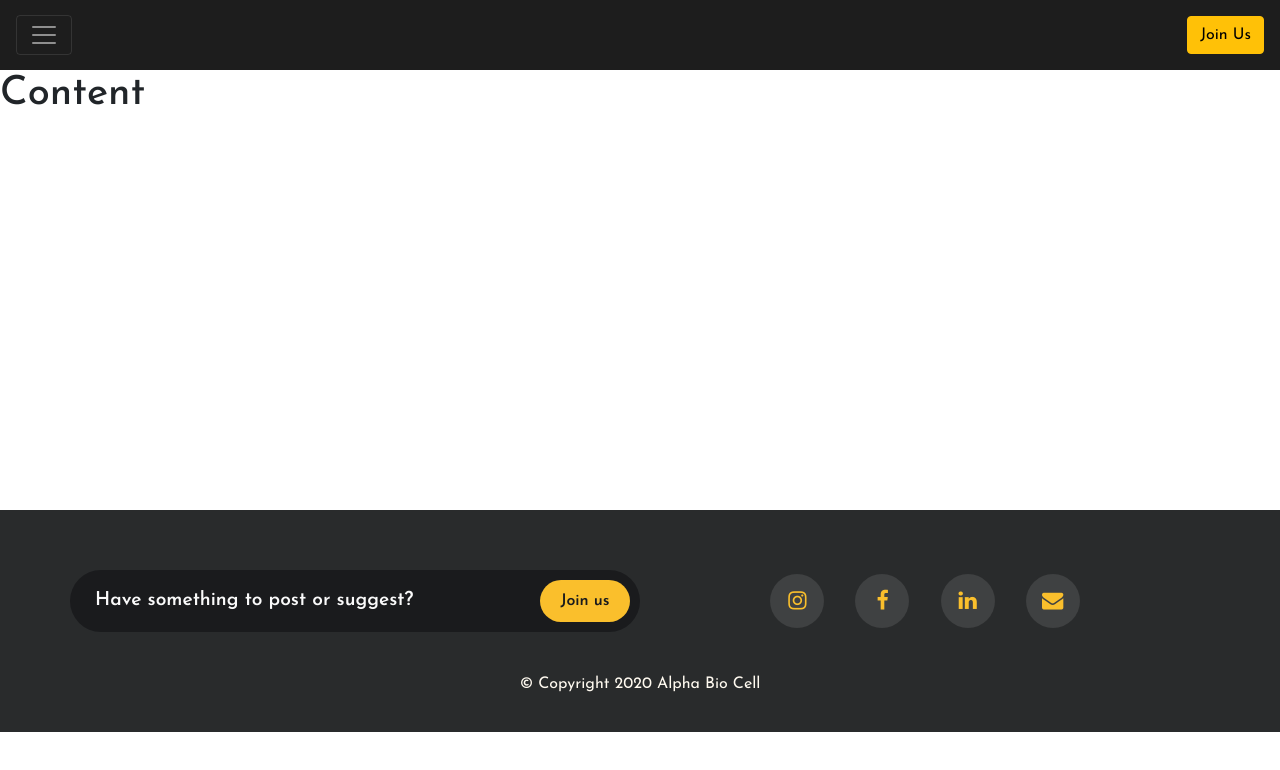
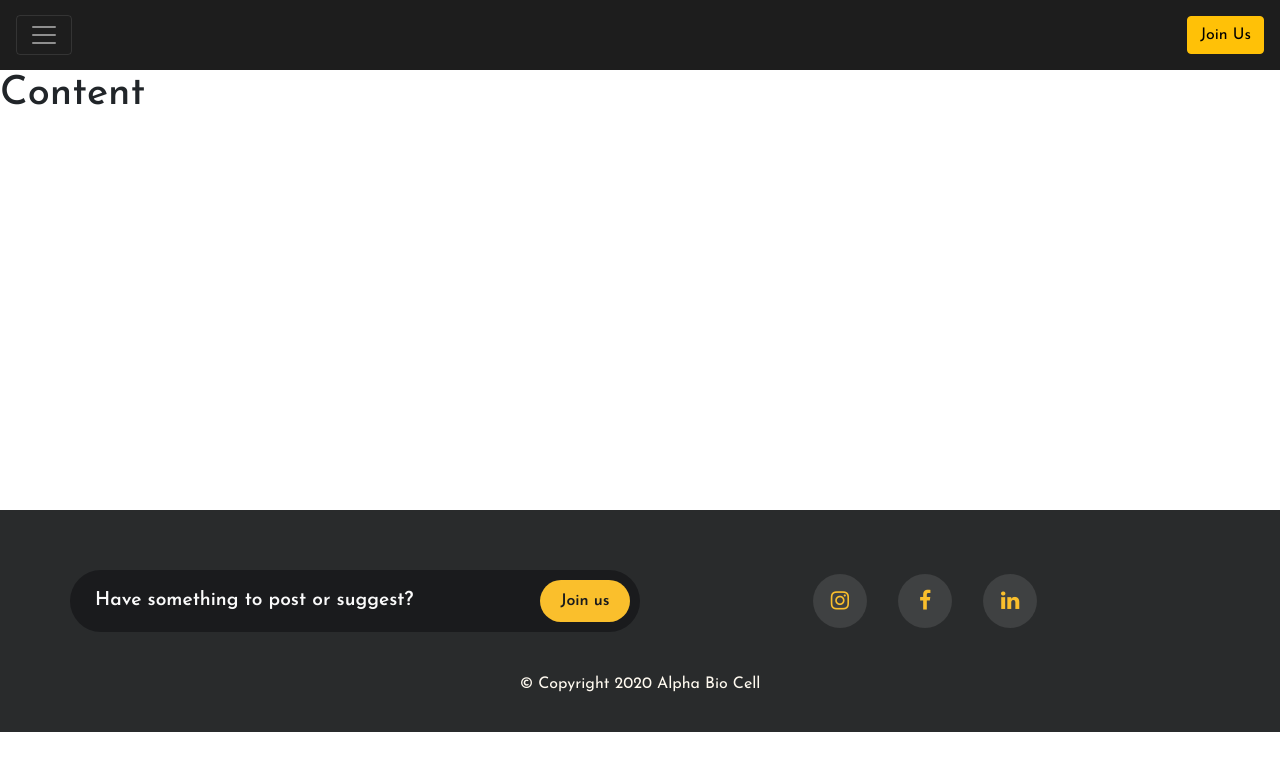
Before and after one commit to vaish1601/nav-and-footer, a plain HTML site: page index.html in a window 1280 px wide. Drawn offline with nearby package versions, Linux system fonts and the light colour scheme.

Commit message:
Update index.html

```diff
--- a/index.html
+++ b/index.html
@@ -109,7 +109,7 @@
                     <a class="btn btn-social-icon btn-google" href="https://www.instagram.com/alphabiocell/?hl=en"><i class="fa fa-instagram fa-lg"></i></a>
                     <a class="btn btn-social-icon btn-google" href="https://www.facebook.com/pages/category/College---University/Alpha-Bio-Cell-2837739956251320/"><i class="fa fa-facebook fa-lg"></i></a>
                     <a class="btn btn-social-icon btn-google" href="https://www.linkedin.com/company/alpha-bio-cell"><i class="fa fa-linkedin fa-lg"></i></a>
-                    <a class="btn btn-social-icon btn-google" href="mailto:alphabiocell@gmail.com"><i class="fa fa-envelope fa-lg"></i></a>
+
                 </div>
             </div>
        </div>
```
